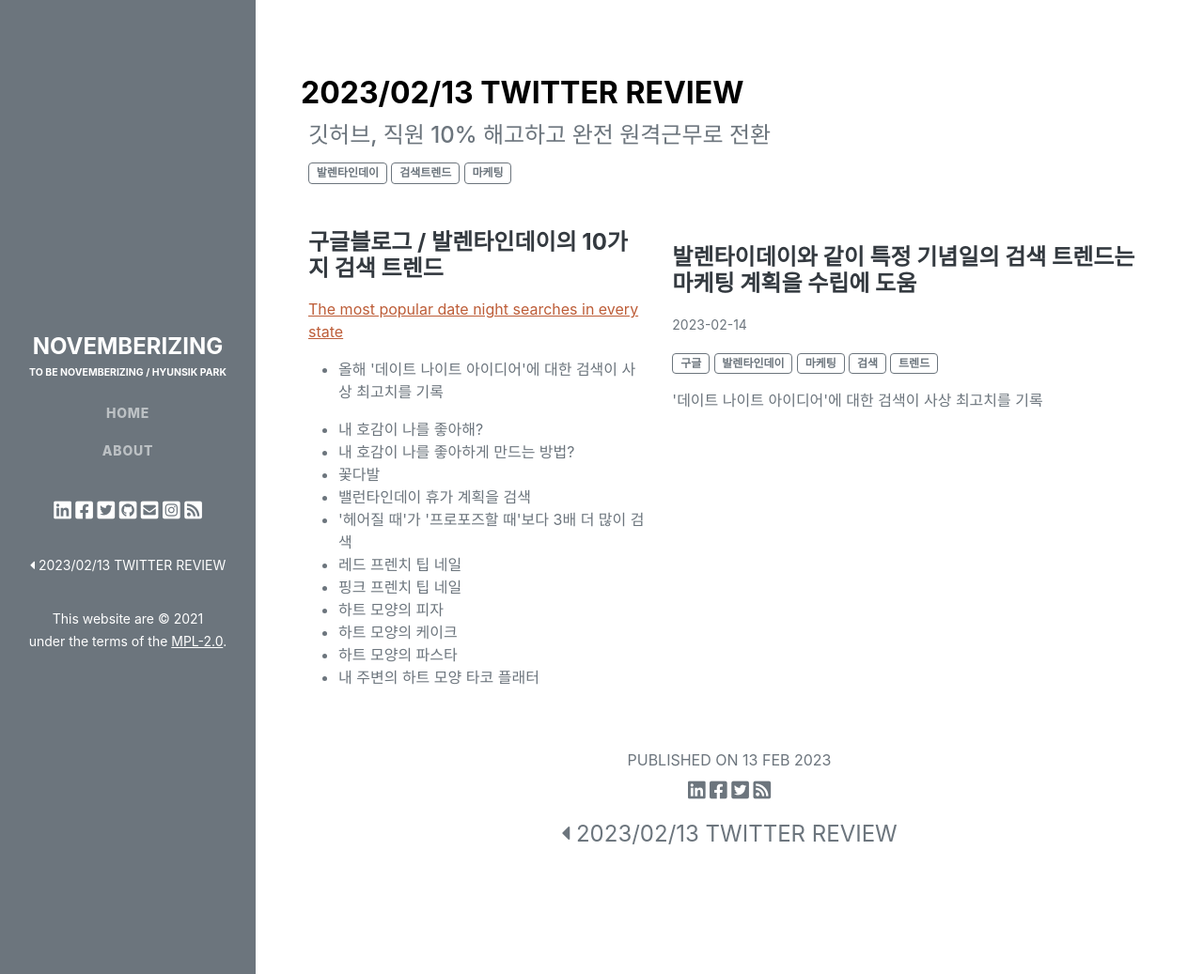
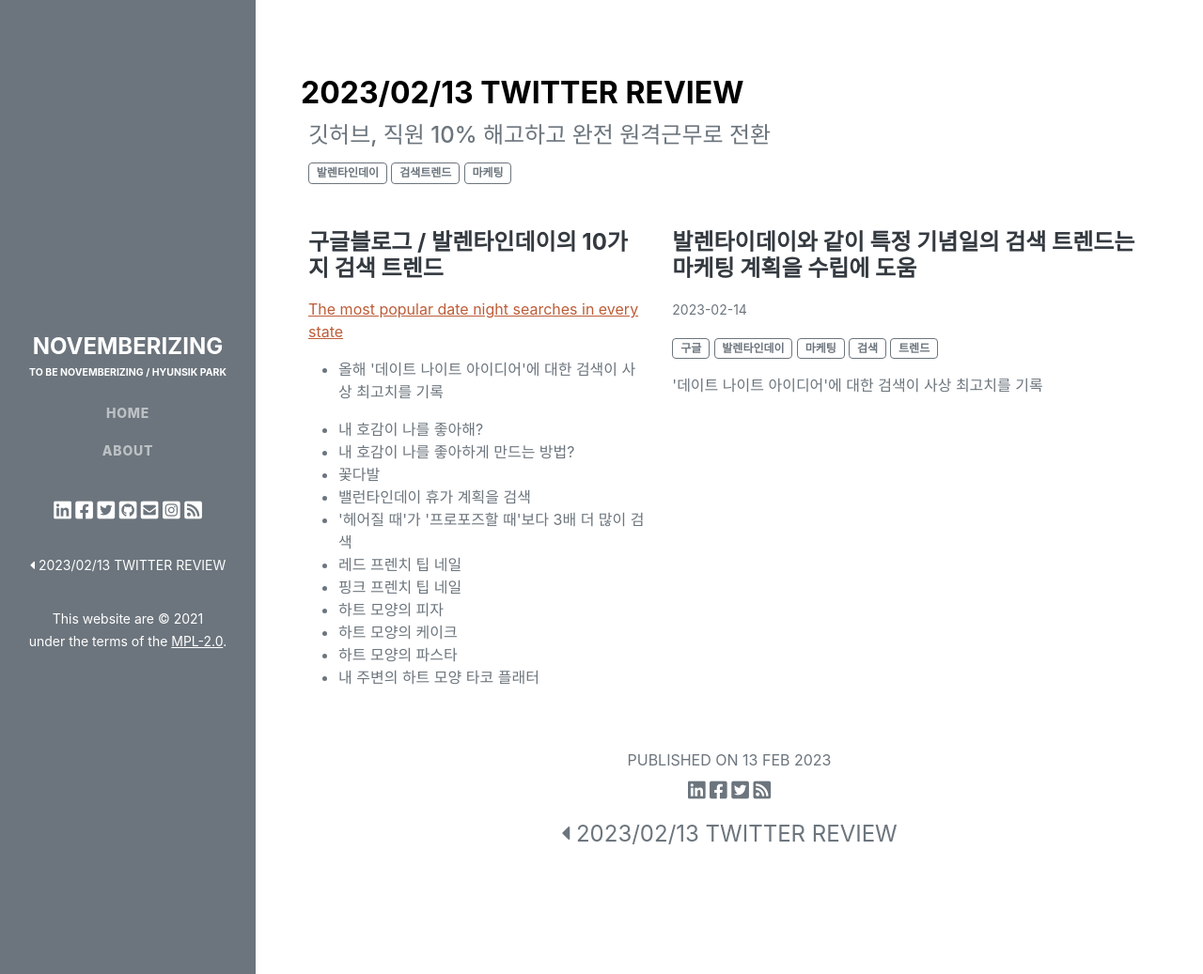
Before and after one commit to novemberizing/novemberizing.github.io, a Jekyll site: the page built from _posts/2023-02-14-NewsXBrief.md, in a window 1280 px wide and 1037 px high. Shown: the whole window at 94% size. Built offline with Jekyll 4.4.1, drawn with Linux system fonts in a browser that asks for light colours; comment, search, counter and statistics services are not loaded.

Commit message:
업데이트

```diff
--- a/_posts/2023-02-14-NewsXBrief.md
+++ b/_posts/2023-02-14-NewsXBrief.md
@@ -35,7 +35,7 @@
             </ul>
         </p>
     </div>
-    <div class="col-xl-7 col-lg-12 p-3">
+    <div class="col-xl-7 col-lg-12 px-3">
         <h4 class="mb-3">
             발렌타이데이와 같이 특정 기념일의 검색 트렌드는 마케팅 계획을 수립에 도움
         </h4>
```
